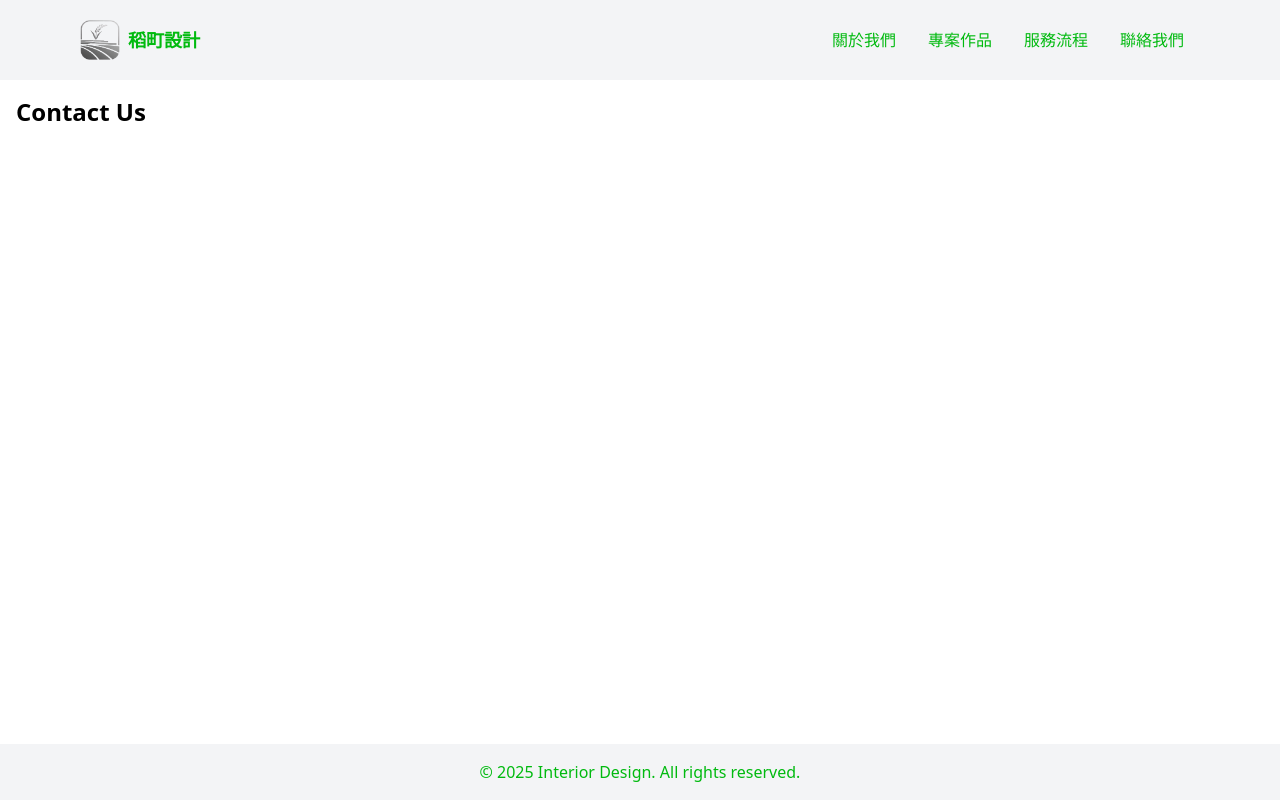
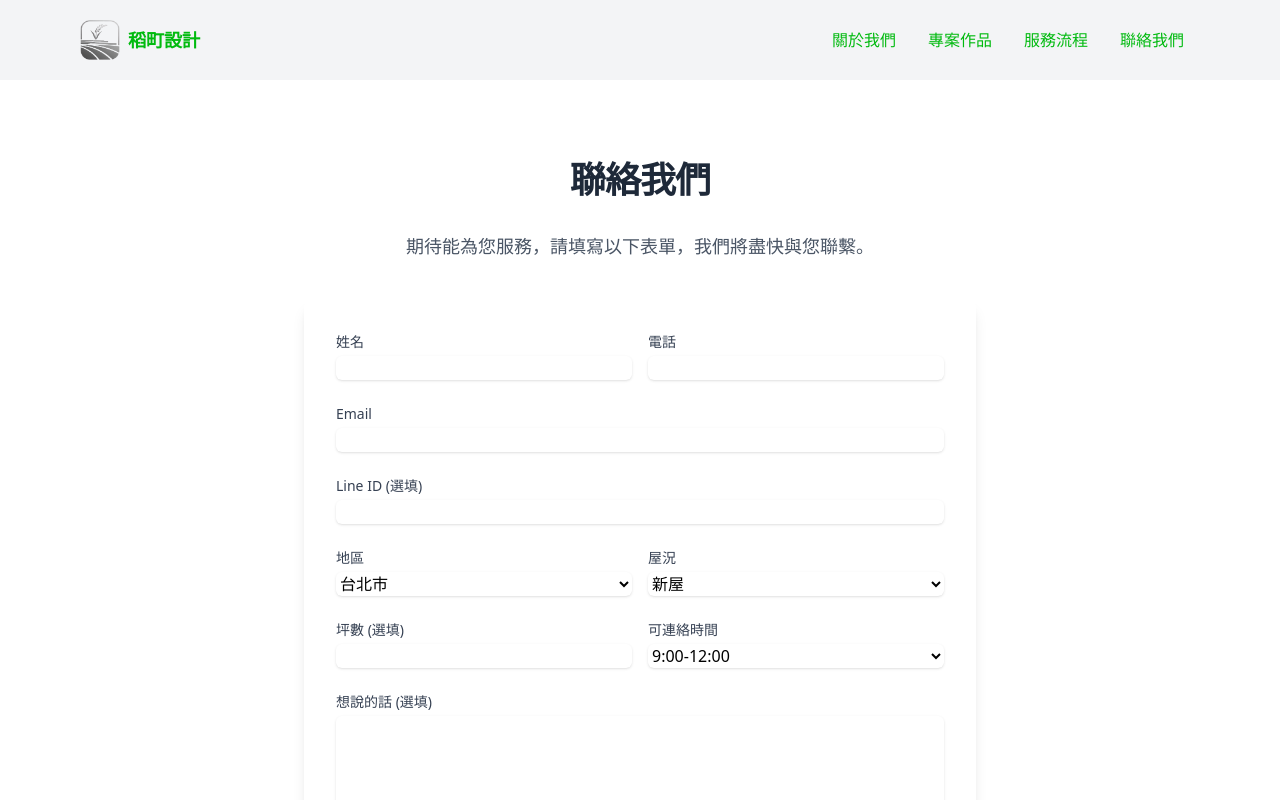
Before and after one commit to SAAAM485/Interior-Design-Web, a SvelteKit app: page /contact in a window 1280 px wide. Shown: the top 800 px of the page. Built offline with nearby package versions, Linux system fonts and the light colour scheme; what @iconify/tailwind4 would draw is missing.

Commit message:
feat: google scripts for google sheets and netlify form hook applied to the contact form.

```diff
--- a/src/routes/contact/+page.svelte
+++ b/src/routes/contact/+page.svelte
@@ -1,3 +1,83 @@
-<div class="container mx-auto p-4">
-    <h1 class="text-2xl font-bold">Contact Us</h1>
+<div class="container mx-auto p-4 py-12 md:py-20">
+    <div class="mx-auto max-w-2xl">
+        <h1 class="mb-8 text-center text-4xl font-bold tracking-tight text-gray-800">聯絡我們</h1>
+        <p class="mb-10 text-center text-lg text-gray-600">
+            期待能為您服務，請填寫以下表單，我們將盡快與您聯繫。
+        </p>
+        <form
+            name="contact"
+            method="POST"
+            data-netlify="true"
+            class="space-y-6 rounded-lg bg-white p-8 shadow-lg"
+        >
+            <input type="hidden" name="form-name" value="contact" />
+
+            <div class="grid grid-cols-1 gap-y-6 gap-x-4 sm:grid-cols-2">
+                <div>
+                    <label for="name" class="block text-sm font-medium text-gray-700">姓名</label>
+                    <input type="text" name="name" id="name" required class="form-input mt-1 block w-full rounded-md border-gray-300 shadow-sm focus:border-indigo-500 focus:ring-indigo-500">
+                </div>
+
+                <div>
+                    <label for="phone" class="block text-sm font-medium text-gray-700">電話</label>
+                    <input type="tel" name="phone" id="phone" required class="form-input mt-1 block w-full rounded-md border-gray-300 shadow-sm focus:border-indigo-500 focus:ring-indigo-500">
+                </div>
+
+                <div class="sm:col-span-2">
+                    <label for="email" class="block text-sm font-medium text-gray-700">Email</label>
+                    <input type="email" name="email" id="email" required class="form-input mt-1 block w-full rounded-md border-gray-300 shadow-sm focus:border-indigo-500 focus:ring-indigo-500">
+                </div>
+
+                <div class="sm:col-span-2">
+                    <label for="line-id" class="block text-sm font-medium text-gray-700">Line ID (選填)</label>
+                    <input type="text" name="line-id" id="line-id" class="form-input mt-1 block w-full rounded-md border-gray-300 shadow-sm focus:border-indigo-500 focus:ring-indigo-500">
+                </div>
+
+                <div>
+                    <label for="area" class="block text-sm font-medium text-gray-700">地區</label>
+                    <select id="area" name="area" class="form-select mt-1 block w-full rounded-md border-gray-300 shadow-sm focus:border-indigo-500 focus:ring-indigo-500">
+                        <option>台北市</option>
+                        <option>新北市</option>
+                    </select>
+                </div>
+
+                <div>
+                    <label for="house-condition" class="block text-sm font-medium text-gray-700">屋況</label>
+                    <select id="house-condition" name="house-condition" class="form-select mt-1 block w-full rounded-md border-gray-300 shadow-sm focus:border-indigo-500 focus:ring-indigo-500">
+                        <option>新屋</option>
+                        <option>中古屋</option>
+                        <option>商辦</option>
+                    </select>
+                </div>
+
+                <div>
+                    <label for="square-footage" class="block text-sm font-medium text-gray-700">坪數 (選填)</label>
+                    <input type="number" name="square-footage" id="square-footage" class="form-input mt-1 block w-full rounded-md border-gray-300 shadow-sm focus:border-indigo-500 focus:ring-indigo-500">
+                </div>
+
+                <div>
+                    <label for="available-time" class="block text-sm font-medium text-gray-700">可連絡時間</label>
+                    <select id="available-time" name="available-time" class="form-select mt-1 block w-full rounded-md border-gray-300 shadow-sm focus:border-indigo-500 focus:ring-indigo-500">
+                        <option>9:00-12:00</option>
+                        <option>12:00-15:00</option>
+                        <option>15:00-18:00</option>
+                        <option>18:00-21:00</option>
+                    </select>
+                </div>
+            </div>
+
+            <div>
+                <label for="message" class="block text-sm font-medium text-gray-700">想說的話 (選填)</label>
+                <div class="mt-1">
+                    <textarea id="message" name="message" rows="4" class="form-textarea block w-full rounded-md border-gray-300 shadow-sm focus:border-indigo-500 focus:ring-indigo-500"></textarea>
+                </div>
+            </div>
+
+            <div>
+                <button type="submit" class="flex w-full justify-center rounded-md border border-transparent bg-indigo-600 px-4 py-3 text-base font-medium text-white shadow-sm hover:bg-indigo-700 focus:outline-none focus:ring-2 focus:ring-indigo-500 focus:ring-offset-2">
+                    送出表單
+                </button>
+            </div>
+        </form>
+    </div>
 </div>
--- a/src/routes/test-page/+page.svelte
+++ /dev/null
@@ -1,10 +0,0 @@
-<script lang="ts">
-  console.log('--- TEST PAGE SCRIPT IS RUNNING ---');
-  const message = "This is a test page.";
-</script>
-
-<div class="p-8 container mx-auto">
-  <h1 class="text-3xl font-bold text-green-600">Test Page Loaded Successfully</h1>
-  <p class="mt-4 text-lg">{message}</p>
-  <p class="mt-2 text-sm text-gray-500">If you can see this, the SvelteKit server is working correctly.</p>
-</div>
```
